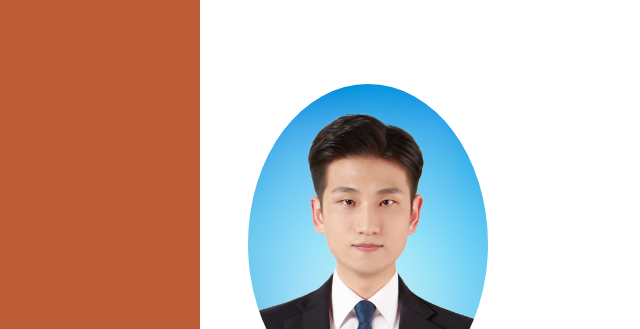
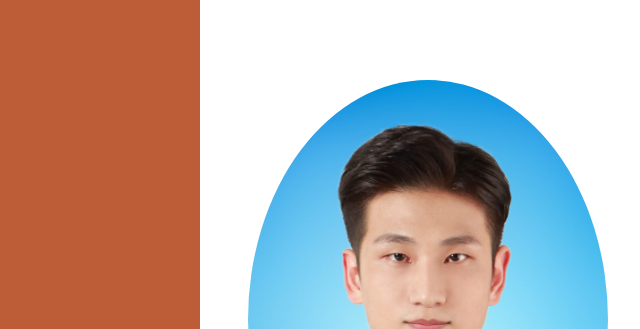
Before and after one commit to YHo141/YHo141.github.io, a website: page dist/index.html in a window 1280 px wide. Shown: the top 329 px of the page, without its empty margins (72-712 px from the left). Drawn offline with nearby package versions, Linux system fonts and the light colour scheme; a web font is replaced by a local one.

Commit message:
이미지 크기 수정

```diff
--- a/dist/index.html
+++ b/dist/index.html
@@ -35,7 +35,7 @@
             <!-- About-->
             <section class="resume-section" id="about">
                 <div class="resume-section-content">
-                    <img class="img-profile rounded-circle" style="width: auto; height: max-width: 20em; max-height:20em;" src="assets/img/profile.jpg" alt="" />
+                    <img class="img-profile rounded-circle" style="width: auto; height: auto; max-width: 50em; max-height:30em;" src="assets/img/profile.jpg" alt="" />
                     <h1 class="mb-0">
                         박
                         <span class="text-primary">용호</span>
```
